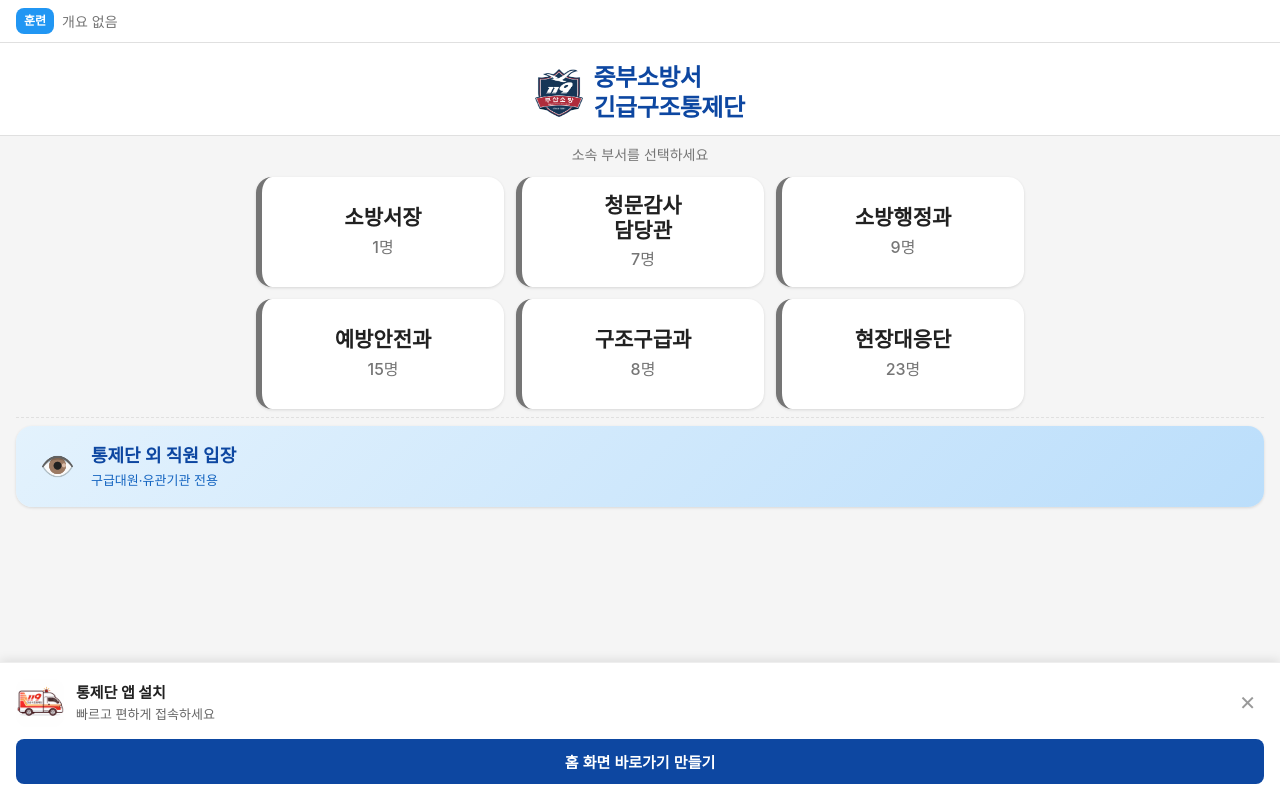
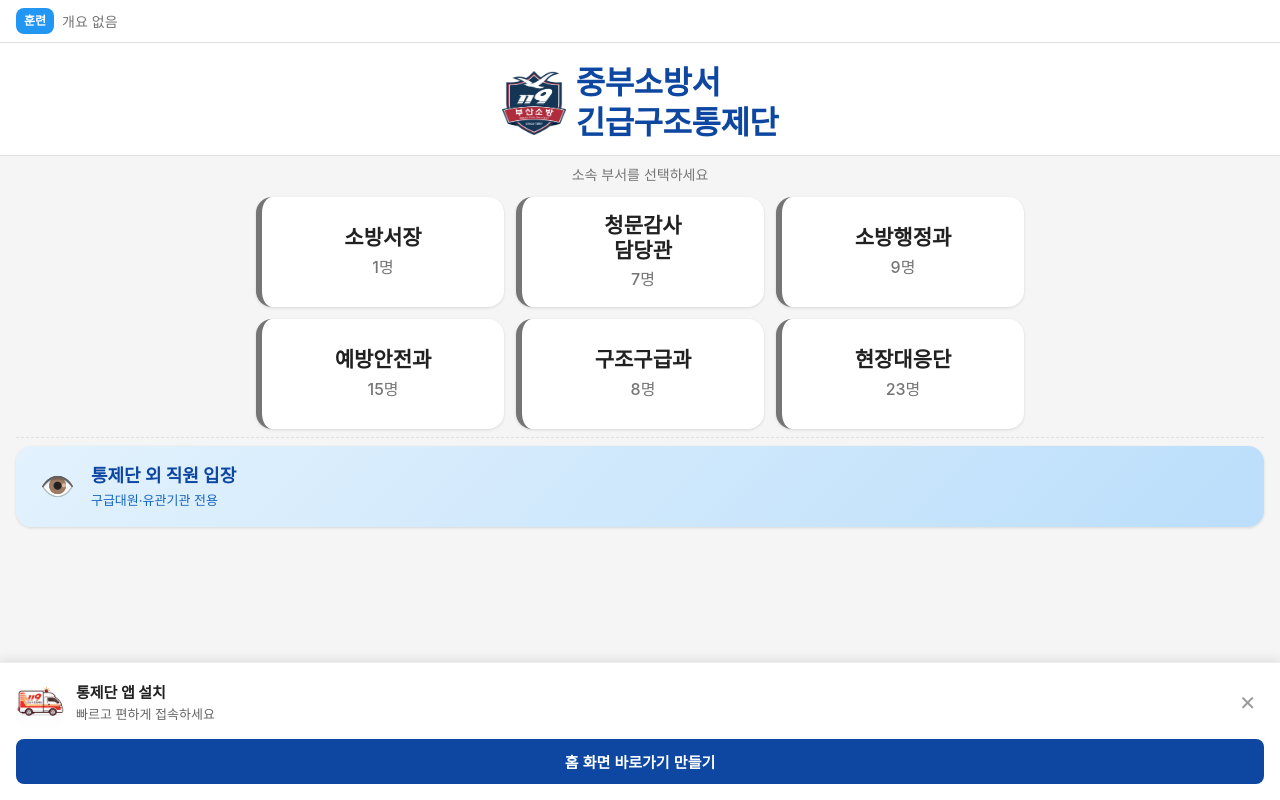
Before and after one commit to mosa54/control-center, a Next.js app: page / in a window 1280 px wide. Built offline with nearby package versions, Linux system fonts and the light colour scheme; no server answers; the database is empty; a web font is replaced by a local one.

Commit message:
design: 홈 화면 로고/타이틀 크기 확대 및 대시보드 보고서 버튼 위치 이동

```diff
--- a/src/app/page.tsx
+++ b/src/app/page.tsx
@@ -28,13 +28,13 @@ export default function HomePage() {
           <Image
             src="/119_symbolmark.png"
             alt="중부소방서 심볼마크"
-            width={60}
-            height={60}
+            width={80}
+            height={80}
             priority
           />
           <h1 className="header-title" style={{
             textAlign: 'left',
-            fontSize: '28px',
+            fontSize: '36px',
             fontWeight: 800,
             letterSpacing: '-0.5px',
             color: '#0D47A1',
@@ -85,13 +85,13 @@ export default function HomePage() {
         <Image
           src="/119_symbolmark.png"
           alt="중부소방서 심볼마크"
-          width={48}
-          height={48}
+          width={64}
+          height={64}
           priority
         />
         <h1 className="header-title" style={{
           textAlign: 'left',
-          fontSize: '24px',
+          fontSize: '32px',
           fontWeight: 800,
           letterSpacing: '-0.5px',
           color: '#0D47A1',
```
Also changed, not shown: src/app/dashboard/page.tsx (+6 -3 lines).
